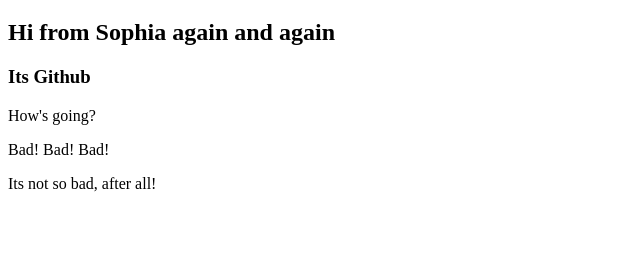
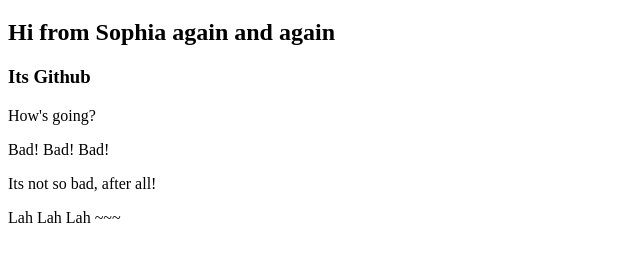
Before and after one commit to sukardi039/github-demo, a plain HTML site: page index.html in a window 1280 px wide. Shown: the part 61-322 px from the top of the page, without its empty margins (0-640 px from the left). Drawn offline with Linux system fonts and the light colour scheme.

Commit message:
Add a new paragraph to index.html

```diff
--- a/index.html
+++ b/index.html
@@ -12,5 +12,6 @@
     <p>How's going?</p>
     <p>Bad! Bad! Bad!</p>
     <p>Its not so bad, after all!</p>
+    <p>Lah Lah Lah ~~~</p>
   </body>
 </html>
```
